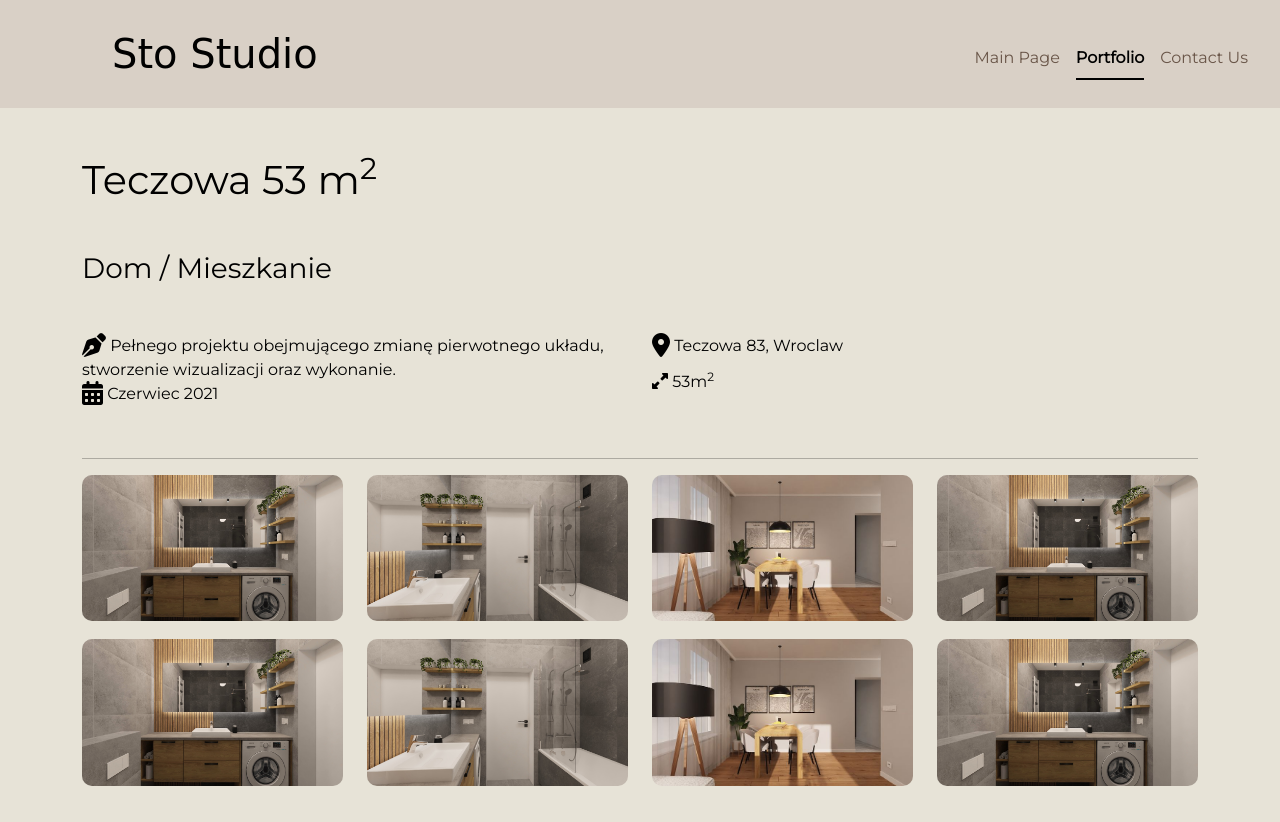
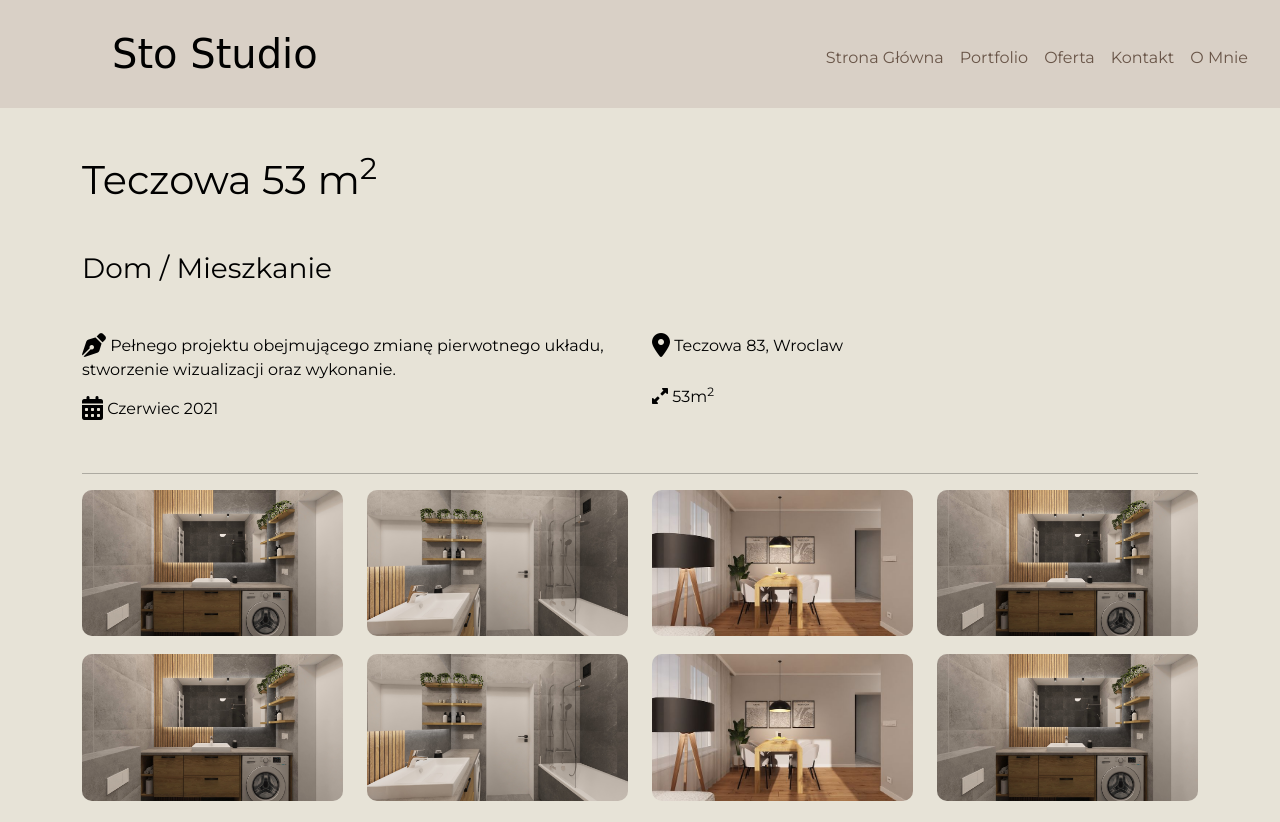
Before and after one commit to emregokgedik/emregokgedik.github.io, a plain HTML site: page details.html in a window 1280 px wide. Shown: the top 822 px of the page. Drawn offline with nearby package versions, Linux system fonts and the light colour scheme.

Commit message:
Update details.html

```diff
--- a/details.html
+++ b/details.html
@@ -20,18 +20,24 @@
         <button class="navbar-toggler" type="button" data-bs-toggle="collapse" data-bs-target="#navbarTogglerDemo01" aria-controls="navbarTogglerDemo01" aria-expanded="false" aria-label="Toggle navigation">
           <span class="navbar-toggler-icon"></span>
         </button>
-          <a class="navbar-brand">Sto Studio</a>
+        <a href="index.html" class="navbar-brand">Sto Studio</a>
         <div class="collapse navbar-collapse" id="navbarTogglerDemo01">
 
-          <ul class="nav nav-underline" style="margin-left:auto; padding:20px;">
+        <ul class="nav nav-underline justify-content-center" style="margin-left:auto; padding:20px;">
           <li class="nav-item">
-              <a class="nav-link" href="index.html">Main Page</a>
+            <a class="nav-link" href="index.html">Strona Główna</a>
           </li>
           <li class="nav-item">
-              <a class="nav-link active" href="portfolio.html">Portfolio</a>
+            <a class="nav-link" href="portfolio.html">Portfolio</a>
           </li>
           <li class="nav-item">
-              <a class="nav-link" href="contact-us.html">Contact Us</a>
+            <a class="nav-link" href="oferta.html">Oferta</a>
+          </li>
+          <li class="nav-item">
+            <a class="nav-link" href="contact-us.html">Kontakt</a>
+          </li>
+          <li class="nav-item">
+            <a class="nav-link" href="about-me.html">O Mnie</a>
           </li>
         </ul>
     </div>
@@ -42,13 +48,16 @@
       <h1 class="mb-5">Teczowa 53 m<sup>2</sup></h1>
       <h3 class="mb-5">Dom / Mieszkanie</h1>
       <div class="row">
-        <div class="col">      <i class="fa-solid fa-xl fa-pen-nib"></i> Pełnego projektu obejmującego zmianę pierwotnego układu, stworzenie wizualizacji oraz wykonanie.
-
-          <br>
+        <div class="col">
+          <p style="margin-bottom: 15px;">
+          <i class="fa-solid fa-xl fa-pen-nib"></i> Pełnego projektu obejmującego zmianę pierwotnego układu, stworzenie wizualizacji oraz wykonanie.
+      <br></p>
           <i class="fa-solid fa-xl fa-calendar-days mb-4"></i> Czerwiec 2021</div>
         <div class="col">      <i class="fa-solid fa-xl fa-location-dot mb-4"></i> Teczowa 83, Wroclaw
           <br>
-          <i class="fa-solid fa-up-right-and-down-left-from-center"></i> 53m<sup>2</sup></div>
+          <p style="margin-top: 15px;">
+
+          <i class="fa-solid fa-up-right-and-down-left-from-center"></i> 53m<sup>2</sup></p></div>
       </div>
 
 
```
Lines whose indentation alone changed are shown as unchanged.
